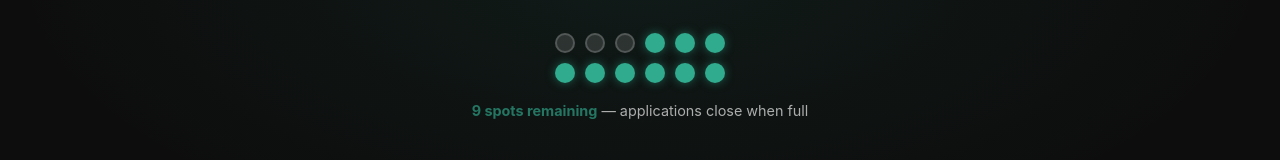
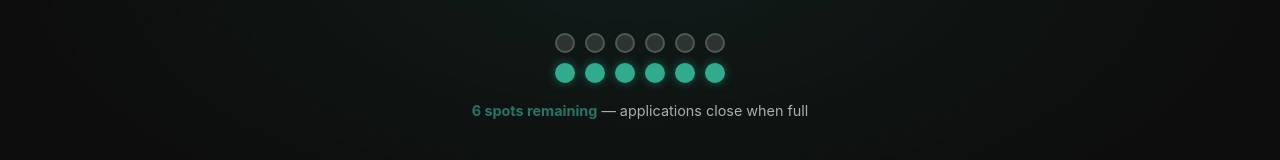
Before and after one commit to FionnBarron1/eonexus, a plain HTML site: page index.html in a window 1280 px wide. Shown: the part 5778-5938 px from the top of the page. Drawn offline with Linux system fonts and the light colour scheme.

Commit message:
update cohort spots to 6 filled, 6 remaining
Co-Authored-By: Claude Opus 4.7 (1M context) <noreply@anthropic.com>

```diff
--- a/index.html
+++ b/index.html
@@ -291,9 +291,9 @@
                     <div class="spot taken"></div>
                     <div class="spot taken"></div>
                     <div class="spot taken"></div>
-                    <div class="spot available"></div>
-                    <div class="spot available"></div>
-                    <div class="spot available"></div>
+                    <div class="spot taken"></div>
+                    <div class="spot taken"></div>
+                    <div class="spot taken"></div>
                     <div class="spot available"></div>
                     <div class="spot available"></div>
                     <div class="spot available"></div>
@@ -301,7 +301,7 @@
                     <div class="spot available"></div>
                     <div class="spot available"></div>
                 </div>
-                <p class="spots-status"><span class="spots-remaining">9 spots remaining</span> — applications close when full</p>
+                <p class="spots-status"><span class="spots-remaining">6 spots remaining</span> — applications close when full</p>
                 <a href="#applyForm" class="btn-exclusivity">Apply for a Spot</a>
             </div>
         </div>
```
